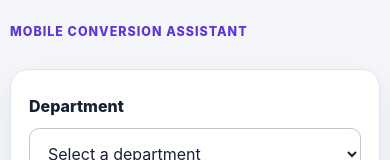
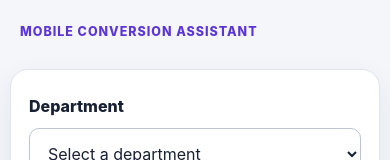
Before and after one commit to Teerasak-Mairoddee/mobile_conversion_assistant, a React (Vite) app: page / in a window 390 px wide. Shown: the top 160 px of the page. Built offline with nearby package versions, Linux system fonts and the light colour scheme.

Commit message:
pad eyebrow

```diff
--- a/src/App.css
+++ b/src/App.css
@@ -173,4 +173,8 @@ button {
     .recommendation {
         width: fit-content;
     }
+
+    .eyebrow {
+        padding-left: 10px;
+    }
 }
```
